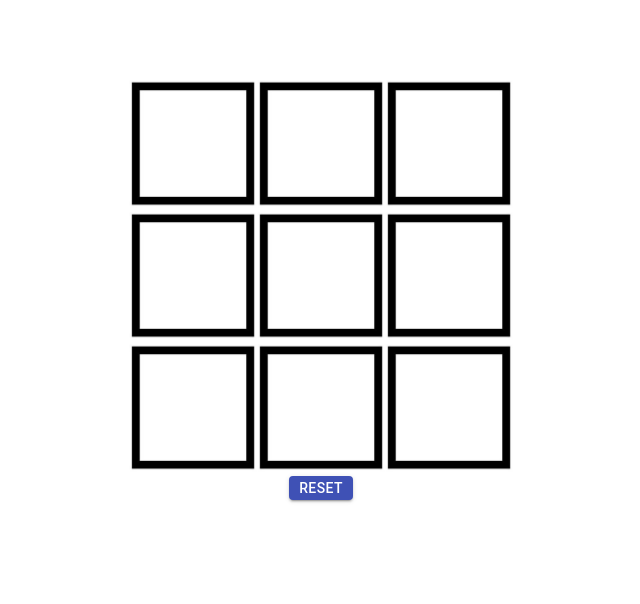
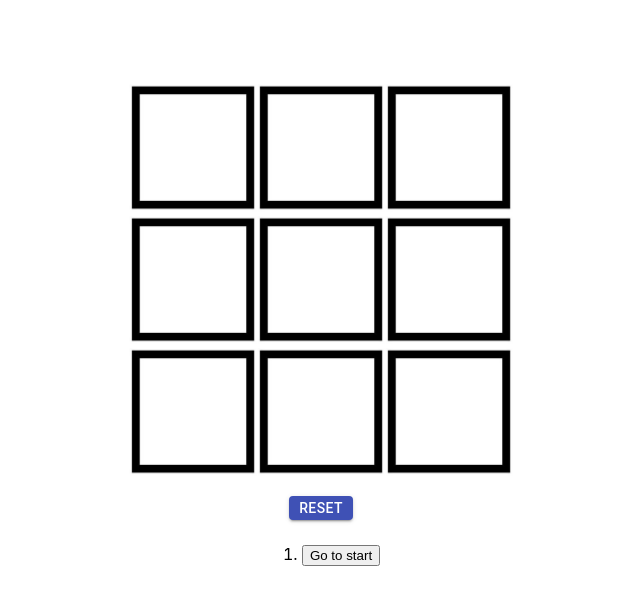
Before and after one commit to Spookyman1/tic-tac-toe, a React (Create React App) app: page / in a window 1280 px wide. Shown: the top 604 px of the page, without its empty margins (319-959 px from the left). Built offline with nearby package versions, Linux system fonts and the light colour scheme.

Commit message:
add: history buttons. now can travel back to any stage of game and play from that point.

```diff
--- a/src/components/Board.tsx
+++ b/src/components/Board.tsx
@@ -1,37 +1,30 @@
 import * as React from 'react';
 import Square from './Square';
 import './BoardDesign.css';
-import {BoardState} from './GameState';
-import {SquareProps} from './Square';
+import { BoardState } from './GameState';
+import { SquareProps } from './Square';
 
 type BoardProps = {
   board: BoardState;
   onClick: (square: number) => void;
 };
 
-const Board = ({board,onClick} : BoardProps) => {
-    const createProps = (square: number): SquareProps => {
+const Board = ({ board, onClick }: BoardProps) => {
+  const createProps = (square: number): SquareProps => {
     return {
       value: board[square],
       onClick: () => onClick(square),
       position: square
     };
-};
-    return (
-        <div className = 'board'>
-            <div className = 'row'>
-            {[0,1,2].map(index=><Square {...createProps(index)}/>)}
-            </div>
-            <div className = 'row'>
-            {[3,4,5].map(index=><Square {...createProps(index)}/>)}
-            </div>
-            <div className = 'row'>
-            {[6,7,8].map(index=><Square {...createProps(index)}/>)}
-            </div>
-            <div>
-
-            </div>
-        </div>
-    )
+  };
+  return (
+    <div className='board'>
+      {[0, 1, 2].map(row_index =>
+        <div className='row'>
+          {[0, 1, 2].map(column_index =>
+          <Square {...createProps(row_index * 3 + column_index)} />)}
+        </div>)}
+    </div>
+  )
 }
 export default Board;
--- a/src/components/Game.tsx
+++ b/src/components/Game.tsx
@@ -1,29 +1,35 @@
 import * as React from 'react';
 import Board from './Board';
-import {useGameState, Value} from './GameState';
+import { useGameState, Value } from './GameState';
 import Reset from './Reset';
 import './GameDesign.css';
+import HistoryLog from './HistoryLog';
 const Game = () => {
     const {
         handleClick,
         current,
         winner,
         xIsNext,
-    resetBoard  ,
+        resetBoard,
+        jumpTo,
+        gameState,
     } = useGameState();
     return (
-        <div className = 'container'>
-            <div className = 'component'>
-                <Board board = {current} onClick = {handleClick}/>
+        <div className='container'>
+            <div className='component'>
+                <Board board={current} onClick={handleClick} />
             </div>
-            <div className = 'component'>
+            <div className='component'>
                 {winner !== null &&
                     winner !== 'TIE' &&
                     <h3> the winner is {winner}! </h3>}
                 {winner === 'TIE' && <h3>its a tie!</h3>}
             </div>
-            <div className = 'component'>
-                <Reset onClick={resetBoard}/>
+            <div className='component'>
+                <Reset onClick={resetBoard} />
+            </div>
+            <div className='component'>
+                <HistoryLog jumpTo={jumpTo} history={gameState.history} />
             </div>
         </div>
     );
--- a/src/components/GameDesign.css
+++ b/src/components/GameDesign.css
@@ -10,4 +10,5 @@
     flex-direction: column;
     justify-content: center;
     align-items: center;
+    margin: 0.5vh;
 }
--- a/src/components/GameState.tsx
+++ b/src/components/GameState.tsx
@@ -1,33 +1,33 @@
-import {useState} from 'react';
+import { useState } from 'react';
 export type Value = 'X' | 'O' | null | 'TIE';
 export type BoardState = Value[];
 export type GameState = {
-  history: BoardState[],
-  step: number,
+    history: BoardState[],
+    step: number,
 }
 const initBoard = () => Array<Value>(9).fill(null);
 
 const checkWinner = (boardState: BoardState) => {
     const winningCombinations = [
-        [0,1,2],
-        [3,4,5],
-        [6,7,8],
-        [0,3,6],
-        [1,4,7],
-        [2,5,8],
-        [0,4,8],
-        [2,4,6]
+        [0, 1, 2],
+        [3, 4, 5],
+        [6, 7, 8],
+        [0, 3, 6],
+        [1, 4, 7],
+        [2, 5, 8],
+        [0, 4, 8],
+        [2, 4, 6]
     ];
-    for(let i = 0; i < winningCombinations.length; i++) {
-        const[a,b,c] = winningCombinations[i];
-        if(boardState[a]
-        && boardState[a] === boardState[b]
-        && boardState[a] === boardState[c]) {
+    for (let i = 0; i < winningCombinations.length; i++) {
+        const [a, b, c] = winningCombinations[i];
+        if (boardState[a]
+            && boardState[a] === boardState[b]
+            && boardState[a] === boardState[c]) {
             return boardState[a];
         }
     }
-    for(let i = 0; i < boardState.length; i++) {
-        if(boardState[i] === null) {
+    for (let i = 0; i < boardState.length; i++) {
+        if (boardState[i] === null) {
             return null;
         }
     }
@@ -35,38 +35,51 @@ const checkWinner = (boardState: BoardState) => {
 }
 
 export const useGameState = () => {
-    const [gameState,setGameState] = useState<GameState>({
-       history: [initBoard()],
-       step : 0,
+    const [gameState, setGameState] = useState<GameState>({
+        history: [initBoard()],
+        step: 0,
     })
     const current = gameState.history[gameState.step];
     const xIsNext = (gameState.step % 2) === 0;
     const winner = checkWinner(current);
+
     const handleClick = (square: number) => {
-        const history = gameState.history.slice(0,gameState.step + 1);
+        const history = gameState.history.slice(0, gameState.step + 1);
         const currState = history[history.length - 1];
-        if(checkWinner(currState) || currState[square]) {
+        if (checkWinner(currState) || currState[square]) {
             return;
         }
-        currState[square] = (gameState.step % 2)  === 0 ? 'X' : 'O';
-        history.push(currState);
+        const newBoardState = currState.slice();
+        newBoardState[square] = (gameState.step % 2) === 0 ? 'X' : 'O';
+        history.push(newBoardState);
         setGameState({
             history: history,
-            step : history.length - 1,
+            step: history.length - 1,
         });
     }
+
     const resetBoard = () => {
         const history = [initBoard()];
         setGameState({
             history: history,
-            step : 0,
+            step: 0,
         });
     }
+    const jumpTo = (step: number) => {
+        console.log(gameState.history);
+        setGameState({
+            history: gameState.history,
+            step,
+        });
+    };
+
     return {
         handleClick,
         current,
         winner,
         xIsNext,
         resetBoard,
+        jumpTo,
+        gameState,
     };
 }
--- /dev/null
+++ b/src/components/HistoryLog.tsx
@@ -0,0 +1,24 @@
+import * as React from 'react';
+import Button from '@material-ui/core/Button';
+import { BoardState } from './GameState';
+export type HistoryLogProps = {
+    history: BoardState[];
+    jumpTo: (step: number) => void;
+};
+const HistoryLog = ({ history, jumpTo }: HistoryLogProps) => {
+    return (
+        <ol>
+            {history.map((_, index) => {
+                return (
+                    <li key={index}>
+                        <button onClick={() => jumpTo(index)}>
+                            Go to {index === 0 ? 'start' : `move #${index}`}
+                        </button>
+                    </li>
+                );
+            })
+            }
+        </ol>
+    )
+}
+export default HistoryLog;
--- a/src/index.tsx
+++ b/src/index.tsx
@@ -5,9 +5,8 @@ import Game from './components/Game';
 import reportWebVitals from './reportWebVitals';
 
 ReactDOM.render(
-  <React.StrictMode>
-    <Game />
-  </React.StrictMode>,
+  <Game />
+  ,
   document.getElementById('root')
 );
 
```
Also changed, not shown: src/components/Reset.tsx (+4 -3 lines), 2 other files (tests, documents, lock files or other folders). Lines whose indentation alone changed are shown as unchanged.
